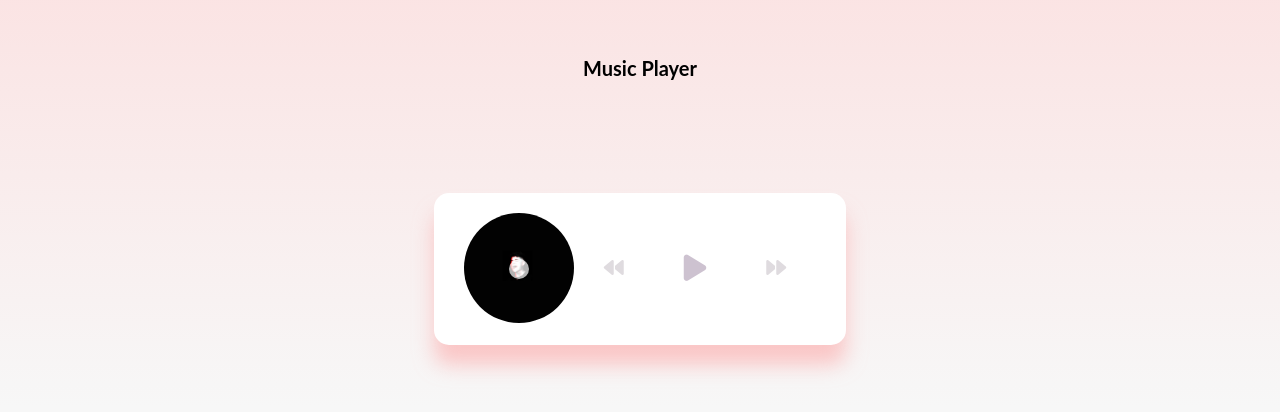
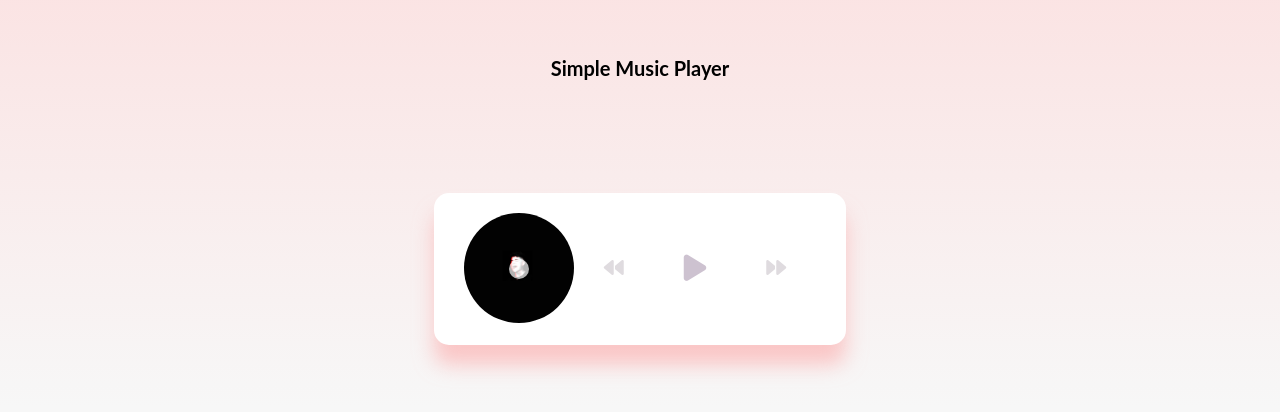
Before and after one commit to pauliusmarkunas/Audio-player, a plain HTML site: page index.html in a window 1280 px wide. Shown: the part 204-616 px from the top of the page. Drawn offline with Linux system fonts and the light colour scheme; a small style sheet from the web is missing.

Commit message:
removed all from .gitignore and changed back html file name to index.html

```diff
--- a/main.html
+++ b/index.html
@@ -4,11 +4,11 @@
     <meta charset="UTF-8">
     <meta name="viewport" content="width=device-width, initial-scale=1.0">
     <link rel="stylesheet" href="https://cdnjs.cloudflare.com/ajax/libs/font-awesome/6.5.1/css/all.min.css" integrity="sha512-DTOQO9RWCH3ppGqcWaEA1BIZOC6xxalwEsw9c2QQeAIftl+Vegovlnee1c9QX4TctnWMn13TZye+giMm8e2LwA==" crossorigin="anonymous" referrerpolicy="no-referrer" />
-    <title>Music Player</title>
+    <title>Music Player interface</title>
     <link rel="stylesheet" href="styles.css">
 </head>
 <body>
-    <h1>Music Player</h1>
+    <h1>Simple Music Player</h1>
 
     <div class="music-container">
         <div class="music-info">
```
Also changed, not shown: 1 other file.
